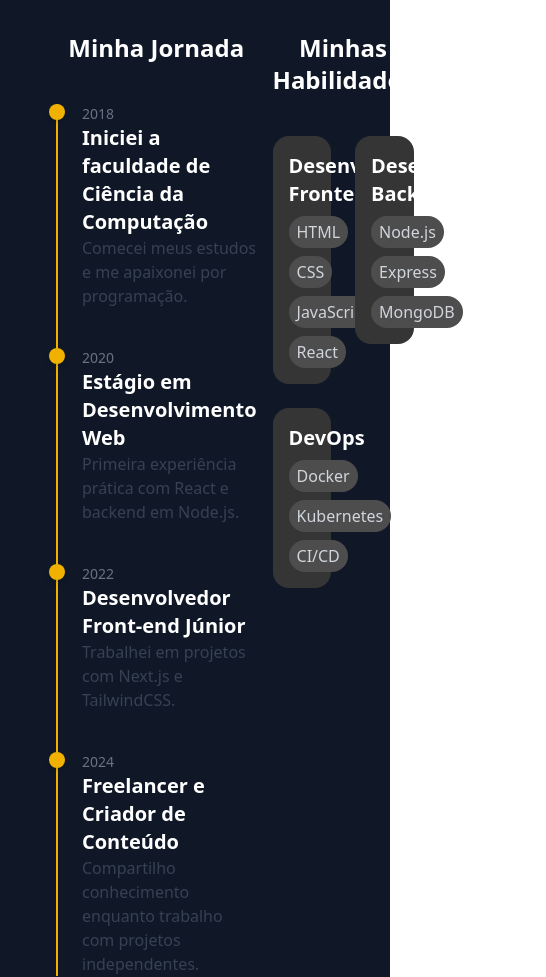
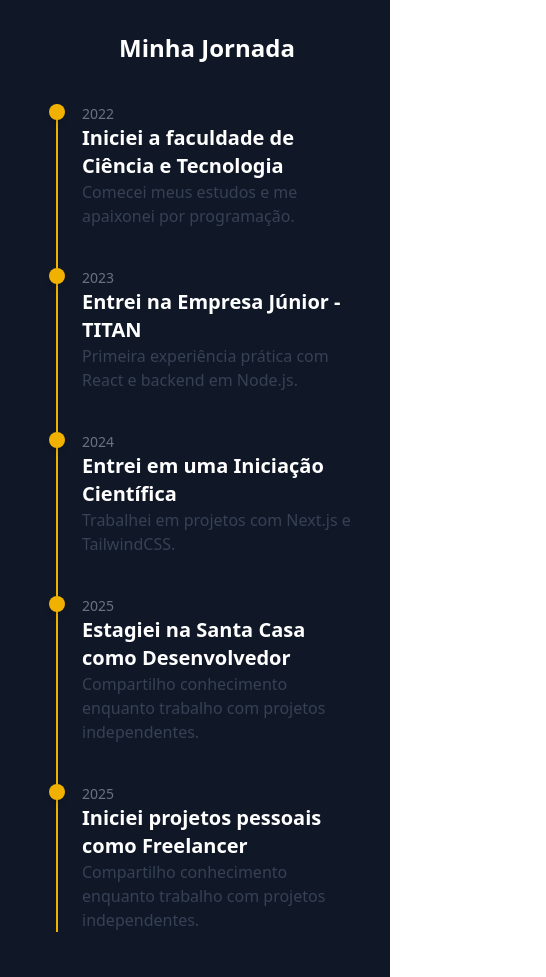
Before and after one commit to arnaldoliro/personal-site, a Next.js app: page / in a window 390 px wide. Shown: the part 1020-1997 px from the top of the page, 546 px wide, since content can reach past the window. Built offline with nearby package versions, Linux system fonts and the light colour scheme.

Commit message:
fix: adjusting div size and section responsiveness

```diff
--- a/src/components/AboutSection/index.tsx
+++ b/src/components/AboutSection/index.tsx
@@ -20,14 +20,14 @@ export default function AboutSection() {
             Sobre mim
             <span className="absolute left-0 bottom-0 h-0.5 w-0 bg-gradient-to-r from-orange-500 to-yellow-400 group-hover:w-full transition-all duration-300 ease-out"></span>
         </h2>
-        <div className="flex mx-auto">
+        <div className="grid grid-cols-1 lg:grid-cols-2 gap-10 mx-auto">
             <div className="ml-6">
                 <h1 className="text-2xl text-center font-bold mb-10">Minha Jornada</h1>
                 <Timeline />
             </div>
             <div className="">
                 <h1 className="text-2xl text-center font-bold mb-10">Minhas Habilidades</h1>
-                <div className="grid grid-cols-2 gap-6">
+                <div className="grid grid-cols-1 md:grid-cols-2 mx-auto gap-6">
                     {cards.map((card, index) => (
                         <motion.div
                             key={index}
--- a/src/components/CardSkills/index.tsx
+++ b/src/components/CardSkills/index.tsx
@@ -2,13 +2,13 @@ import CardProps from "@/types/CardProps";
 
 export default function Card({ title, skills }: CardProps) {
   return (
-    <div className="bg-[#353535] p-4 rounded-2xl hover:shadow-[#353535] hover:shadow-lg transition-all duration-300">
+    <div className="bg-[#353535] p-6 rounded-2xl hover:shadow-[#312923] hover:shadow-lg transition-all duration-300 w-full h-full">
       <h2 className="text-xl font-semibold mb-2 text-white">{title}</h2>
       <div className="flex flex-wrap gap-2">
         {skills.map((skill, index) => (
           <h3
             key={index}
-            className="bg-[#4d4d4d]  hover:bg-gradient-to-br hover:from-orange-500 hover:to-yellow-400 hover:text-black text-md rounded-2xl px-2 py-1 w-fit text-gray-300 hover:shadow-sm shadow-gray-900 hover:scale-102 transition-all duration-300 cursor-default transform hover:-translate-y-0.5"
+            className="bg-[#4d4d4d] hover:bg-gradient-to-br hover:from-orange-500 hover:to-yellow-400 hover:text-black text-md rounded-2xl px-2 py-1 w-fit text-gray-300 hover:shadow-sm shadow-gray-900 hover:scale-102 transition-all duration-300 cursor-default transform hover:-translate-y-0.5"
           >
             {skill}
           </h3>
--- a/src/data/CardItems.ts
+++ b/src/data/CardItems.ts
@@ -1,15 +1,19 @@
 const cards = [
   {
     title: "Desenvolvimento Frontend",
-    skills: ["HTML", "CSS", "JavaScript", "React"]
+    skills: ["HTML5", "CSS", "JavaScript", "React", "Next.js", "Tailwind CSS", "TypeScript", "Vue.js"]
   },
   {
     title: "Desenvolvimento Backend",
-    skills: ["Node.js", "Express", "MongoDB"]
+    skills: ["Node.js", "Express", "MongoDB", "PostgreSQL", "GraphQL", "REST APIs", "Python", "NestJS", "Java"]
   },
   {
     title: "DevOps",
-    skills: ["Docker", "Kubernetes", "CI/CD"]
+    skills: ["Docker", "Kubernetes", "CI/CD", "AWS", "Google Cloud"]
+  },
+  {
+    title: "Outras Habilidades",
+    skills: ["Git", "Scrum", "SEO", "Microsserviços", "Jest", "Linux", "Kali Linux"]
   }
 ];
 
--- a/src/data/TimelineItems.ts
+++ b/src/data/TimelineItems.ts
@@ -2,25 +2,30 @@ import TimelineItem from "@/types/TimelineType";
 
 const timeline: TimelineItem[] = [
   {
-    year: "2018",
-    title: "Iniciei a faculdade de Ciência da Computação",
+    year: "2022",
+    title: "Iniciei a faculdade de Ciência e Tecnologia",
     description: "Comecei meus estudos e me apaixonei por programação.",
   },
   {
-    year: "2020",
-    title: "Estágio em Desenvolvimento Web",
+    year: "2023",
+    title: "Entrei na Empresa Júnior - TITAN",
     description: "Primeira experiência prática com React e backend em Node.js.",
   },
   {
-    year: "2022",
-    title: "Desenvolvedor Front-end Júnior",
+    year: "2024",
+    title: "Entrei em uma Iniciação Científica",
     description: "Trabalhei em projetos com Next.js e TailwindCSS.",
   },
   {
-    year: "2024",
-    title: "Freelancer e Criador de Conteúdo",
+    year: "2025",
+    title: "Estagiei na Santa Casa como Desenvolvedor",
     description: "Compartilho conhecimento enquanto trabalho com projetos independentes.",
   },
+  {
+    year: "2025",
+    title: "Iniciei projetos pessoais como Freelancer",
+    description: "Compartilho conhecimento enquanto trabalho com projetos independentes.",
+  }
 ];
 
 export default timeline;
```
